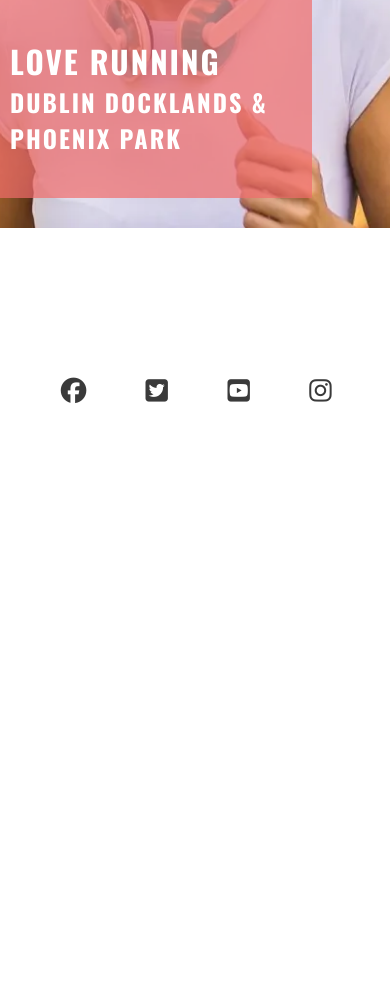
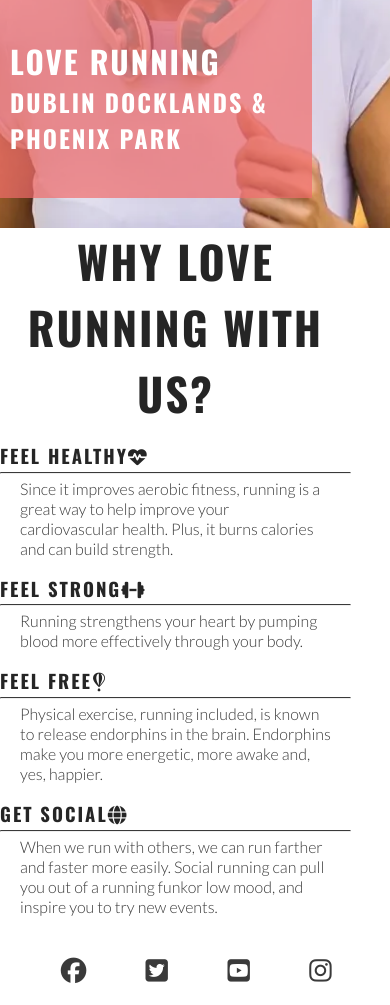
Before and after one commit to Viktor3636/love-running-project, a plain HTML site: page index.html in a window 390 px wide. Shown: the part 419-1424 px from the top of the page. Before the commit the page ends 844 px from the top, so only its background shows below. Drawn offline with nearby package versions, Linux system fonts and the light colour scheme.

Commit message:
Added reason section responsive to phones

```diff
--- a/assets/css/style.css
+++ b/assets/css/style.css
@@ -121,6 +121,32 @@ margin-top: 47px;
     color: #ffffff;
 }
 
+#reasons {
+    width: 90%;
+    margin-top: 20px auto;
+}
+
+#reasons h2 {
+    margin-bottom: 20px;
+    font-size: 280%;
+    text-align: center;
+}
+
+#benefits-physical>div, #benefits-mental>div {
+    line-height: 20px;
+    margin-bottom: 20px;
+}
+
+hr {
+    border-top: 1px solid #3a3a3a;
+    margin: 5px 0;
+}
+
+#benefits p {
+    padding: 0 20px;
+}
+
+
 /* Footer */
 #social-networks {
     text-align: center;
--- a/index.html
+++ b/index.html
@@ -60,6 +60,38 @@
                 <h3>Dublin Docklands & Phoenix Park</h3>
             </div>
         </section>
+
+        <section id="reasons">
+            <h2>Why love running with us?</h2>
+            <div id="benefits">
+                <div id="benefits-physical">
+                <div>
+                    <h3>Feel healthy<i class="fa-solid fa-heart-pulse"></i><hr></h3>
+                    <p>Since it improves aerobic fitness, running is a great way to help improve your cardiovascular health. Plus, it burns calories and can build strength.</p>
+                </div>
+                <div>
+                <h3>feel strong<i class="fa-solid fa-dumbbell"></i><hr></h3>
+                <p>Running strengthens your heart by pumping blood more effectively through your body.</p>
+                </div>
+                </div>
+
+
+                <div id="benefits-mental">
+                <div>
+                    <h3>Feel Free<i class="fa-brands fa-fly"></i><hr></h3>
+                    <p>Physical exercise, running included, is known to release endorphins in the brain. Endorphins make you more energetic, more awake and, yes, happier.</p>
+                </div>
+                <div>
+                    <h3>Get social<i class="fa-solid fa-globe"></i><hr></h3>
+                    <p>When we run with others, we can run farther and faster more easily. Social running can pull you out of a running funkor low mood, and inspire you to try new events.</p>
+                </div>
+                </div>
+
+
+            </div>
+
+
+        </section>
     </main>
     <!-- in the bottom of the page, often links to social media etc. -->
     <footer>
```
